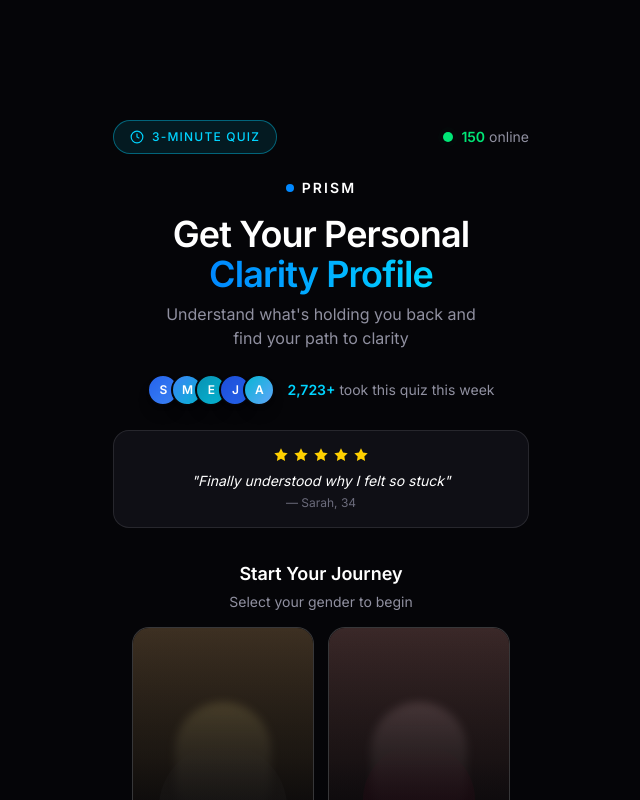
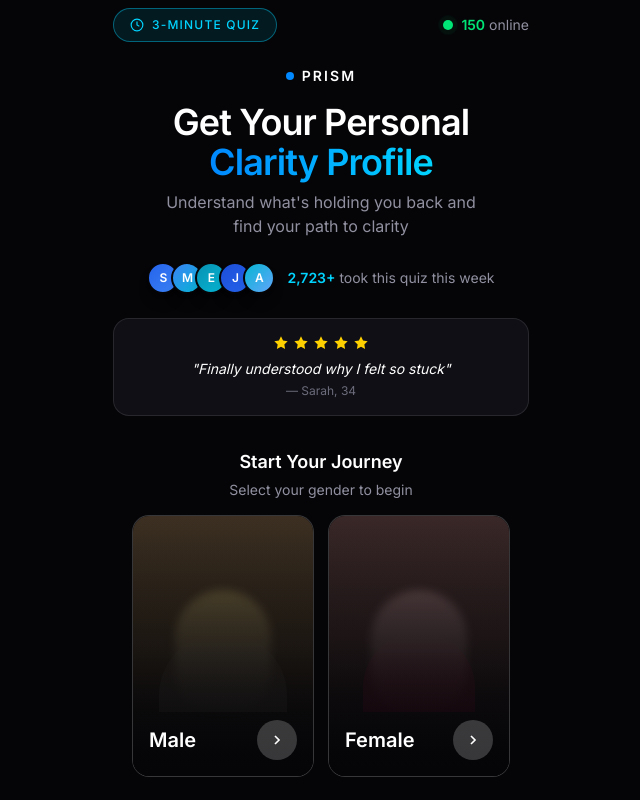
Before and after one commit to o-yermolenko/prism-web-funnel, a Next.js app: page /gender in a window 1280 px wide. Shown: the top 800 px of the page, without its empty margins (319-959 px from the left). Built offline with nearby package versions, Linux system fonts and the light colour scheme.

Commit message:
Fix: Remove empty top space on GenderScreen - Make FunnelLayout padding conditional based on showProgress - Reduce GenderScreen top padding to pt-2

```diff
--- a/src/components/FunnelLayout.tsx
+++ b/src/components/FunnelLayout.tsx
@@ -73,9 +73,11 @@
         </div>
       )}
 
-      {/* Main content - proper spacing below progress bar on mobile */}
-      <main className="flex-1 flex flex-col items-center px-4 sm:px-6 pt-28 sm:pt-24 pb-8 sm:pb-12 sm:justify-center">
-        <div className="w-full flex flex-col items-center sm:justify-center">
+      {/* Main content - conditional padding based on progress bar visibility */}
+      <main className={`flex-1 flex flex-col items-center px-4 sm:px-6 pb-8 sm:pb-12 ${
+        showProgress ? 'pt-28 sm:pt-24' : 'pt-0'
+      } ${showProgress ? 'sm:justify-center' : ''}`}>
+        <div className="w-full flex flex-col items-center">
           {children}
         </div>
       </main>
--- a/src/components/screens/GenderScreen.tsx
+++ b/src/components/screens/GenderScreen.tsx
@@ -42,7 +42,7 @@
 
   return (
     <FunnelLayout showProgress={false} showBackButton={false}>
-      <div className="relative w-full max-w-md mx-auto px-4 py-6 flex flex-col min-h-[calc(100vh-2rem)]">
+      <div className="relative w-full max-w-md mx-auto px-4 pt-2 pb-6 flex flex-col min-h-screen">
 
         {/* Top row: Badge + Online count */}
           <motion.div
```
